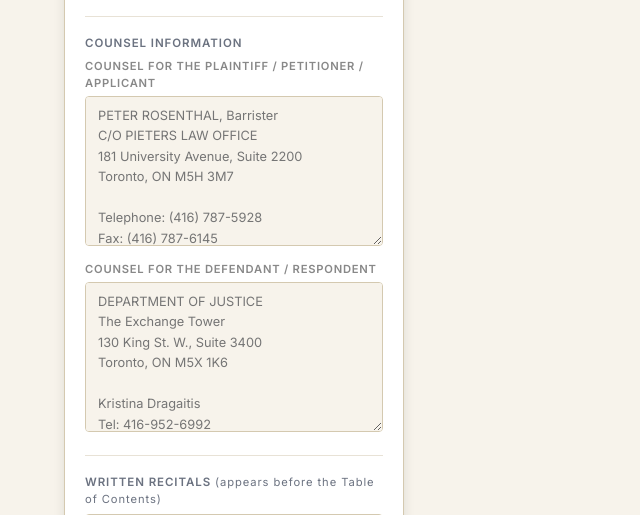
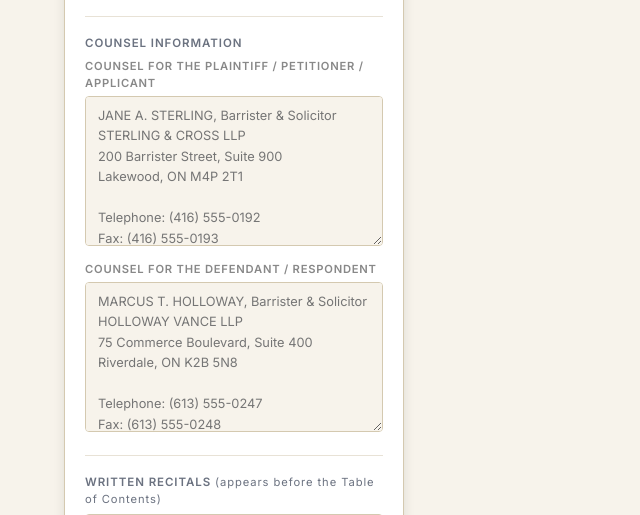
Before and after one commit to AmieOnda2013/bundlemaker, a Flask app: page / in a window 1280 px wide. Shown: the part 986-1501 px from the top of the page, without its empty margins (0-640 px from the left). Run offline with Flask 3, Linux system fonts and the light colour scheme; the visitor is signed in with stand-in values (Sample User, id 1); data that the repository does not hold is empty.

Commit message:
Replace counsel placeholder text with fully fictional names and firms
Co-Authored-By: Claude Sonnet 4.6 <noreply@anthropic.com>

```diff
--- a/templates/index.html
+++ b/templates/index.html
@@ -662,11 +662,11 @@ footer span{color:var(--gold)}
           <div style="display:flex;flex-direction:column;gap:10px;margin-top:4px">
             <div>
               <div style="font-size:0.7rem;font-weight:600;letter-spacing:0.07em;text-transform:uppercase;color:#888;margin-bottom:4px">Counsel for the Plaintiff / Petitioner / Applicant</div>
-              <textarea id="yourCounsel" oninput="saveSettings()" placeholder="PETER ROSENTHAL, Barrister&#10;C/O PIETERS LAW OFFICE&#10;181 University Avenue, Suite 2200&#10;Toronto, ON M5H 3M7&#10;&#10;Telephone: (416) 787-5928&#10;Fax: (416) 787-6145&#10;E-mail: counsel@lawfirm.com&#10;&#10;Solicitors for the Applicants" style="width:100%;box-sizing:border-box;min-height:150px;font-size:0.8rem;line-height:1.6;resize:vertical"></textarea>
+              <textarea id="yourCounsel" oninput="saveSettings()" placeholder="JANE A. STERLING, Barrister &amp; Solicitor&#10;STERLING &amp; CROSS LLP&#10;200 Barrister Street, Suite 900&#10;Lakewood, ON M4P 2T1&#10;&#10;Telephone: (416) 555-0192&#10;Fax: (416) 555-0193&#10;E-mail: jsterling@sterlingcross.ca&#10;&#10;Solicitors for the Applicant" style="width:100%;box-sizing:border-box;min-height:150px;font-size:0.8rem;line-height:1.6;resize:vertical"></textarea>
             </div>
             <div>
               <div style="font-size:0.7rem;font-weight:600;letter-spacing:0.07em;text-transform:uppercase;color:#888;margin-bottom:4px">Counsel for the Defendant / Respondent</div>
-              <textarea id="oppCounsel" oninput="saveSettings()" placeholder="DEPARTMENT OF JUSTICE&#10;The Exchange Tower&#10;130 King St. W., Suite 3400&#10;Toronto, ON M5X 1K6&#10;&#10;Kristina Dragaitis&#10;Tel: 416-952-6992&#10;Fax: 416-954-8982&#10;&#10;Counsel for the Respondent" style="width:100%;box-sizing:border-box;min-height:150px;font-size:0.8rem;line-height:1.6;resize:vertical"></textarea>
+              <textarea id="oppCounsel" oninput="saveSettings()" placeholder="MARCUS T. HOLLOWAY, Barrister &amp; Solicitor&#10;HOLLOWAY VANCE LLP&#10;75 Commerce Boulevard, Suite 400&#10;Riverdale, ON K2B 5N8&#10;&#10;Telephone: (613) 555-0247&#10;Fax: (613) 555-0248&#10;E-mail: mholloway@hollowayvance.ca&#10;&#10;Solicitors for the Respondent" style="width:100%;box-sizing:border-box;min-height:150px;font-size:0.8rem;line-height:1.6;resize:vertical"></textarea>
             </div>
           </div>
         </div>
```
